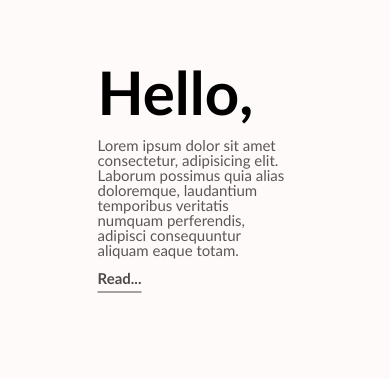
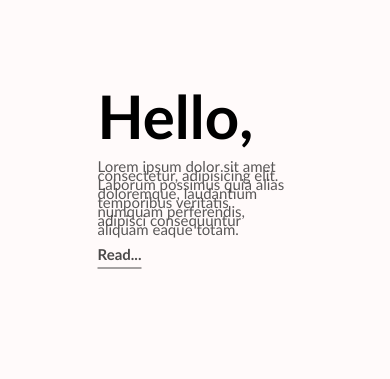
Before and after one commit to the-anik-2004/Summers-vaibes, a plain HTML site: page index.html in a window 390 px wide. Shown: the part 40-419 px from the top of the page. Drawn offline with nearby package versions, Linux system fonts and the light colour scheme; grey boxes are pictures that could not be loaded.

Commit message:
Update style.css

```diff
--- a/style.css
+++ b/style.css
@@ -126,7 +126,7 @@ html,body{
     }
     #textcenter p{
        opacity: 0.65;
-       line-height: 15px;
+       line-height: 9px;
        font-size: 15px;
        margin-top: 10px;
        margin-bottom: 10px;
```
